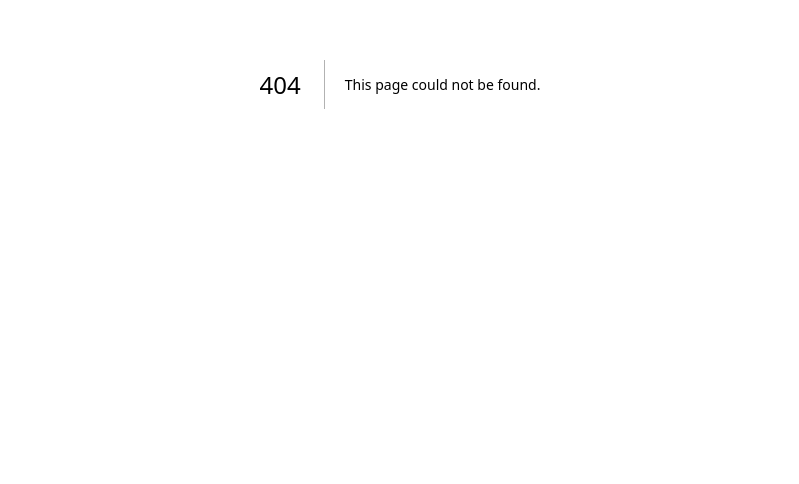
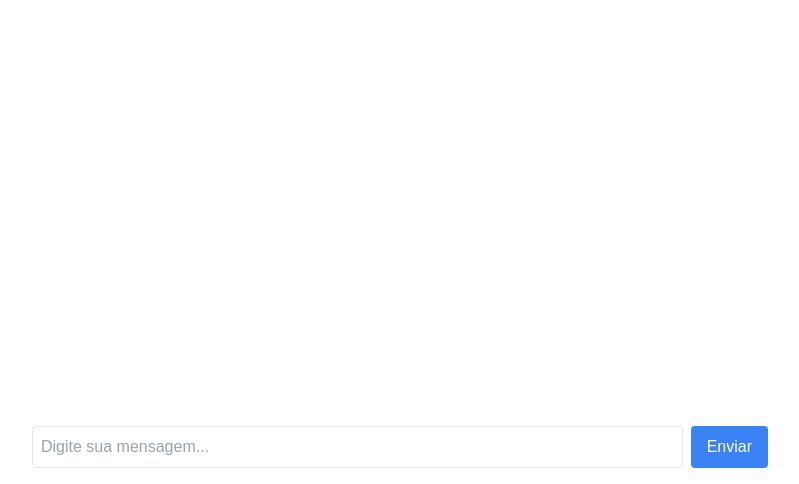
Before and after one commit to andreLucao/investAi, a Next.js app: page /chatbot-marcos in a window 1280 px wide. Before the commit this address had no page. Shown: the part 316-800 px from the top of the page, without its empty margins (240-1039 px from the left). Built offline with nearby package versions, Linux system fonts and the light colour scheme.

Commit message:
texte-marcos

```diff
--- /dev/null
+++ b/app/api/chatbot-marcos/route.js
@@ -0,0 +1,86 @@
+// app/api/chatbot-marcos/route.js
+import { Groq } from 'groq-sdk';
+import { NextResponse } from 'next/server';
+
+export async function POST(request) {
+  // Verificar se a chave API está configurada
+  if (!process.env.GROQ_API_KEY) {
+    console.error("GROQ_API_KEY não está configurada");
+    return NextResponse.json(
+      { error: "API key não configurada" },
+      { status: 500 }
+    );
+  }
+
+  const groq = new Groq({
+    apiKey: process.env.GROQ_API_KEY,
+  });
+
+  try {
+    // Verificar se o corpo da requisição é válido
+    const body = await request.json();
+
+    if (!body.messages || !Array.isArray(body.messages)) {
+      return NextResponse.json(
+        { error: "Formato de mensagem inválido" },
+        { status: 400 }
+      );
+    }
+
+    // Garantir que há pelo menos uma mensagem
+    if (body.messages.length === 0) {
+      body.messages.push({
+        role: "system",
+        content: "Você é um assistente prestativo."
+      });
+    }
+
+    // Criar o stream de resposta
+    const stream = new ReadableStream({
+      async start(controller) {
+        try {
+          const chatCompletion = await groq.chat.completions.create({
+            messages: body.messages,
+            model: "mixtral-8x7b-32768", // Mudei para um modelo mais estável
+            temperature: 0.7, // Reduzindo a temperatura para respostas mais consistentes
+            max_tokens: 1024,
+            top_p: 1,
+            stream: true,
+            stop: null
+          });
+
+          for await (const chunk of chatCompletion) {
+            const content = chunk.choices[0]?.delta?.content || '';
+            if (content) {
+              controller.enqueue(content);
+            }
+          }
+          controller.close();
+        } catch (error) {
+          console.error("Erro no streaming:", error);
+          controller.error(error);
+        }
+      },
+    });
+
+    return new Response(stream, {
+      headers: {
+        'Content-Type': 'text/event-stream',
+        'Cache-Control': 'no-cache',
+        'Connection': 'keep-alive',
+      },
+    });
+
+  } catch (error) {
+    console.error("[CHAT ERROR]", error);
+    return NextResponse.json(
+      {
+        error: "Erro no servidor",
+        details: error.message
+      },
+      { status: 500 }
+    );
+  }
+}
+
+export const runtime = 'edge'; // Opcional: usar edge runtime para melhor performance
--- /dev/null
+++ b/app/chatbot-marcos/page.js
@@ -0,0 +1,134 @@
+// app/chatbot-marcos/page.js
+"use client";
+
+import { useState, useRef, useEffect } from "react";
+
+export default function ChatPage() {
+  const [messages, setMessages] = useState([]);
+  const [input, setInput] = useState("");
+  const [loading, setLoading] = useState(false);
+  const [streamingContent, setStreamingContent] = useState("");
+  const [error, setError] = useState("");
+  const messagesEndRef = useRef(null);
+
+  const scrollToBottom = () => {
+    messagesEndRef.current?.scrollIntoView({ behavior: "smooth" });
+  };
+
+  useEffect(() => {
+    scrollToBottom();
+  }, [messages, streamingContent]);
+
+  const sendMessage = async (e) => {
+    e.preventDefault();
+    if (!input.trim()) return;
+
+    setError(""); // Limpar erros anteriores
+
+    const userMessage = {
+      role: "user",
+      content: input,
+    };
+
+    setMessages((prev) => [...prev, userMessage]);
+    setInput("");
+    setLoading(true);
+    setStreamingContent("");
+
+    try {
+      const response = await fetch("/api/chatbot-marcos", {
+        method: "POST",
+        headers: {
+          "Content-Type": "application/json",
+        },
+        body: JSON.stringify({
+          messages: [...messages, userMessage],
+        }),
+      });
+
+      if (!response.ok) {
+        const errorData = await response.json();
+        throw new Error(errorData.error || 'Erro ao processar a requisição');
+      }
+
+      const reader = response.body.getReader();
+      const decoder = new TextDecoder();
+      let accumulatedContent = "";
+
+      while (true) {
+        const { done, value } = await reader.read();
+        if (done) break;
+
+        const chunk = decoder.decode(value);
+        accumulatedContent += chunk;
+        setStreamingContent(accumulatedContent);
+      }
+
+      if (accumulatedContent) {
+        setMessages((prev) => [
+          ...prev,
+          { role: "assistant", content: accumulatedContent },
+        ]);
+      }
+      setStreamingContent("");
+
+    } catch (error) {
+      console.error("Failed to send message:", error);
+      setError(error.message || "Erro ao enviar mensagem");
+      // Remover a última mensagem do usuário em caso de erro
+      setMessages((prev) => prev.slice(0, -1));
+    } finally {
+      setLoading(false);
+    }
+  };
+
+  return (
+    <main className="flex flex-col h-screen max-w-3xl mx-auto p-4">
+      <div className="flex-1 overflow-y-auto space-y-4">
+        {messages.map((message, index) => (
+          <div
+            key={index}
+            className={`p-4 rounded-lg ${
+              message.role === "user"
+                ? "bg-blue-100 ml-auto max-w-[80%]"
+                : "bg-gray-100 max-w-[80%]"
+            }`}
+          >
+            <p className="whitespace-pre-wrap">{message.content}</p>
+          </div>
+        ))}
+        {streamingContent && (
+          <div className="bg-gray-100 p-4 rounded-lg max-w-[80%]">
+            <p className="whitespace-pre-wrap">{streamingContent}</p>
+          </div>
+        )}
+        {error && (
+          <div className="bg-red-100 text-red-700 p-4 rounded-lg">
+            {error}
+          </div>
+        )}
+        <div ref={messagesEndRef} />
+      </div>
+
+      <form onSubmit={sendMessage} className="mt-4">
+        <div className="flex gap-2">
+          <input
+            type="text"
+            value={input}
+            onChange={(e) => setInput(e.target.value)}
+            placeholder="Digite sua mensagem..."
+            className="flex-1 p-2 border rounded"
+            disabled={loading}
+          />
+          <button
+            type="submit"
+            disabled={loading}
+            className="px-4 py-2 bg-blue-500 text-white rounded disabled:bg-blue-300"
+          >
+            {loading ? "Enviando..." : "Enviar"}
+          </button>
+        </div>
+      </form>
+    </main>
+  );
+}
--- a/app/home/page.js
+++ b/app/home/page.js
@@ -3,7 +3,7 @@
 import { useState } from 'react'
 import { Inter } from 'next/font/google'
 import { Outfit } from 'next/font/google'
-import { Mic, Brain, UniversalAccess, TrendingUp, ChevronRight, Star, VolumeUp, Eye, FileText } from 'lucide-react'
+import { Mic, Brain, TrendingUp,  Star,  Eye, FileText } from 'lucide-react'
 import { Button } from "@/components/ui/button"
 import { Card, CardContent } from "@/components/ui/card"
 import Link from 'next/link'
--- a/package.json
+++ b/package.json
@@ -14,10 +14,14 @@
     "axios": "^1.7.7",
     "class-variance-authority": "^0.7.0",
     "clsx": "^2.1.1",
+    "groq-sdk": "^0.7.0",
+    "install": "^0.13.0",
     "lucide-react": "^0.456.0",
     "next": "15.0.3",
+    "npm": "^10.9.0",
     "react": "19.0.0-rc-66855b96-20241106",
     "react-dom": "19.0.0-rc-66855b96-20241106",
+    "request": "^2.88.2",
     "tailwind-merge": "^2.5.4",
     "tailwindcss-animate": "^1.0.7"
   },
```
Also changed, not shown: 1 other file (tests, documents, lock files or other folders).
